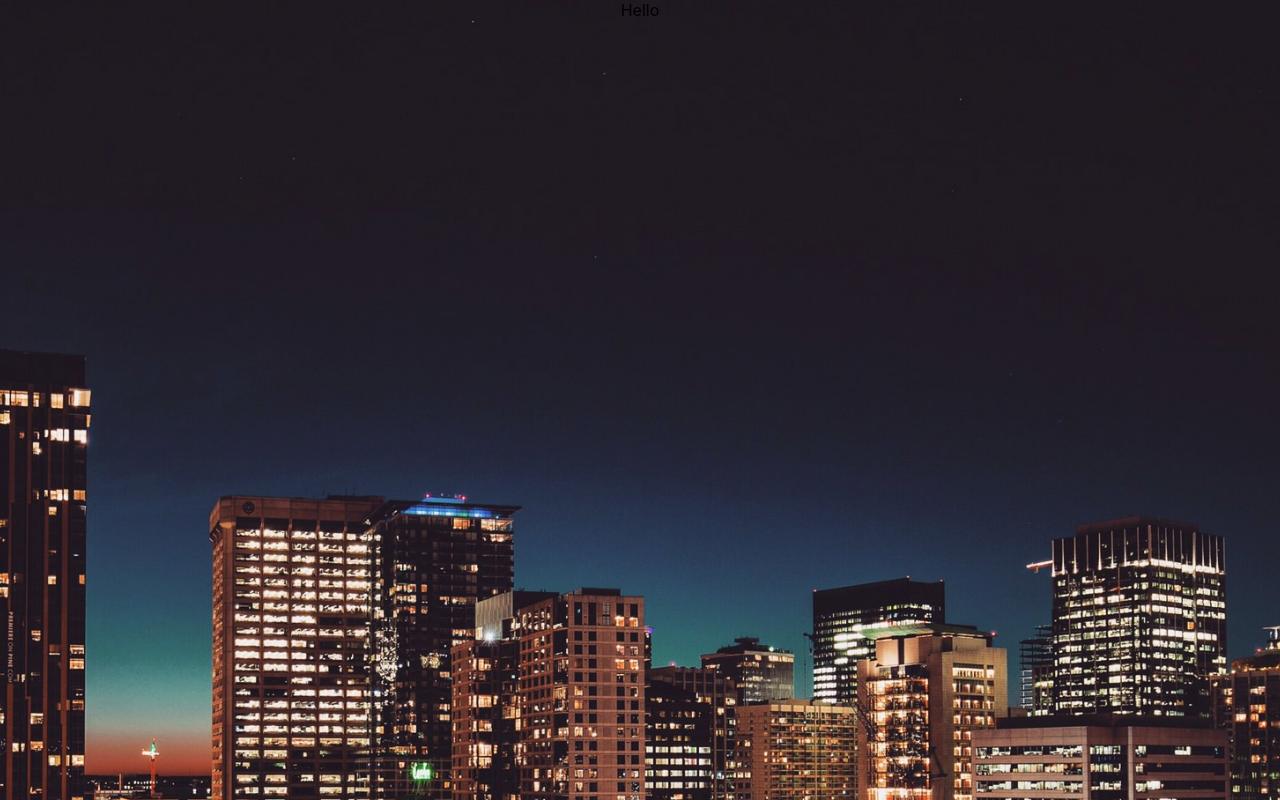
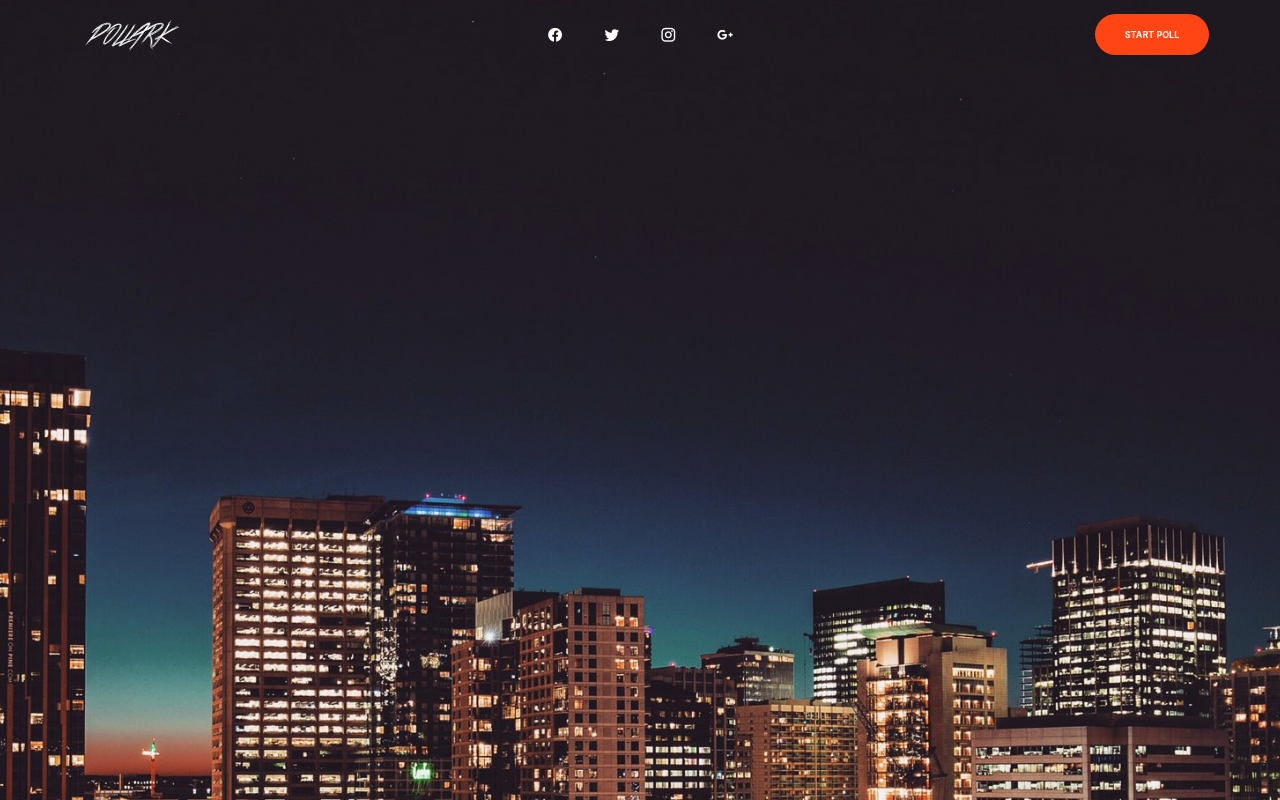
Before and after one commit to codebarz/pollark, a React (Create React App) app in the folder client/: page / in a window 1280 px wide. Built offline with nearby package versions, Linux system fonts and the light colour scheme.

Commit message:
Completed navabr

```diff
--- a/client/public/index.html
+++ b/client/public/index.html
@@ -21,6 +21,15 @@
     -->
 
     <link rel="stylesheet" href="./assets/css/main.css" media="screen" />
+    <link
+      href="https://fonts.googleapis.com/css?family=Montserrat&display=swap"
+      rel="stylesheet"
+    />
+    <link
+      rel="stylesheet"
+      href="//cdn.materialdesignicons.com/3.7.95/css/materialdesignicons.min.css"
+    />
+
     <title>React App</title>
   </head>
   <body>
--- a/client/src/App.tsx
+++ b/client/src/App.tsx
@@ -1,8 +1,15 @@
 import React from 'react';
 import './App.css';
 
+/** Components */
+import Navbar from './Components/Navbar';
+
 const App: React.FC = () => {
-  return <div className="App">Hello</div>;
+  return (
+    <div className="App">
+      <Navbar />
+    </div>
+  );
 };
 
 export default App;
--- /dev/null
+++ b/client/src/Components/Navbar/Navbar.css
@@ -0,0 +1,64 @@
+.mainNav {
+  width: 100%;
+  height: 70px;
+  display: flex;
+}
+.mainLogo {
+  flex: 0 0 20%;
+}
+.mainLogo a {
+  font-family: 'Beast', sans-serif;
+  color: #fff;
+  line-height: 70px;
+  font-weight: 500;
+  font-size: 2.5vw;
+  text-decoration: none;
+  text-transform: lowercase;
+  transition: all linear 0.2s;
+}
+.mainLogo a:hover {
+  color: #d43b10;
+  transition: all linear 0.2s;
+  text-shadow: 0 0 4px #000;
+}
+.mainSmi {
+  flex: 0 0 60%;
+}
+.mainSmi ul {
+  text-align: center;
+}
+.mainSmi ul li {
+  display: inline-block;
+  padding: 0 20px;
+}
+.mainSmi ul li a {
+  color: #fff;
+  line-height: 70px;
+  text-decoration: none;
+  font-size: 1.3vw;
+  transition: all linear 0.2s;
+}
+.mainSmi ul li a:hover {
+  color: #d43b10;
+  transition: all linear 0.2s;
+}
+.mainLogin {
+  flex: 0 0 20%;
+}
+.mainLogin a {
+  line-height: 70px;
+  text-transform: uppercase;
+  color: #fff;
+  text-decoration: none;
+  background: #ff4514;
+  padding: 15px 30px;
+  font-size: 0.7vw;
+  font-weight: bolder;
+  border-radius: 30px;
+  transition: all linear 0.2s;
+}
+.mainLogin a:hover {
+  background: #d43b10;
+  padding: 15px 20px;
+  transition: all linear 0.2s;
+}
--- /dev/null
+++ b/client/src/Components/Navbar/index.tsx
@@ -0,0 +1,40 @@
+import React from 'react';
+import './Navbar.css';
+function Navbar() {
+  return (
+    <nav className="mainNav">
+      <div className="mainLogo">
+        <a href="/">Pollark</a>
+      </div>
+      <div className="mainSmi">
+        <ul>
+          <li>
+            <a href="/">
+              <i className="mdi mdi-facebook" />
+            </a>
+          </li>
+          <li>
+            <a href="/">
+              <i className="mdi mdi-twitter" />
+            </a>
+          </li>
+          <li>
+            <a href="/">
+              <i className="mdi mdi-instagram" />
+            </a>
+          </li>
+          <li>
+            <a href="/">
+              <i className="mdi mdi-google-plus" />
+            </a>
+          </li>
+        </ul>
+      </div>
+      <div className="mainLogin">
+        <a href="/">Start Poll</a>
+      </div>
+    </nav>
+  );
+}
+
+export default Navbar;
```
Also changed, not shown: 1 other file (tests, documents, lock files or other folders).
